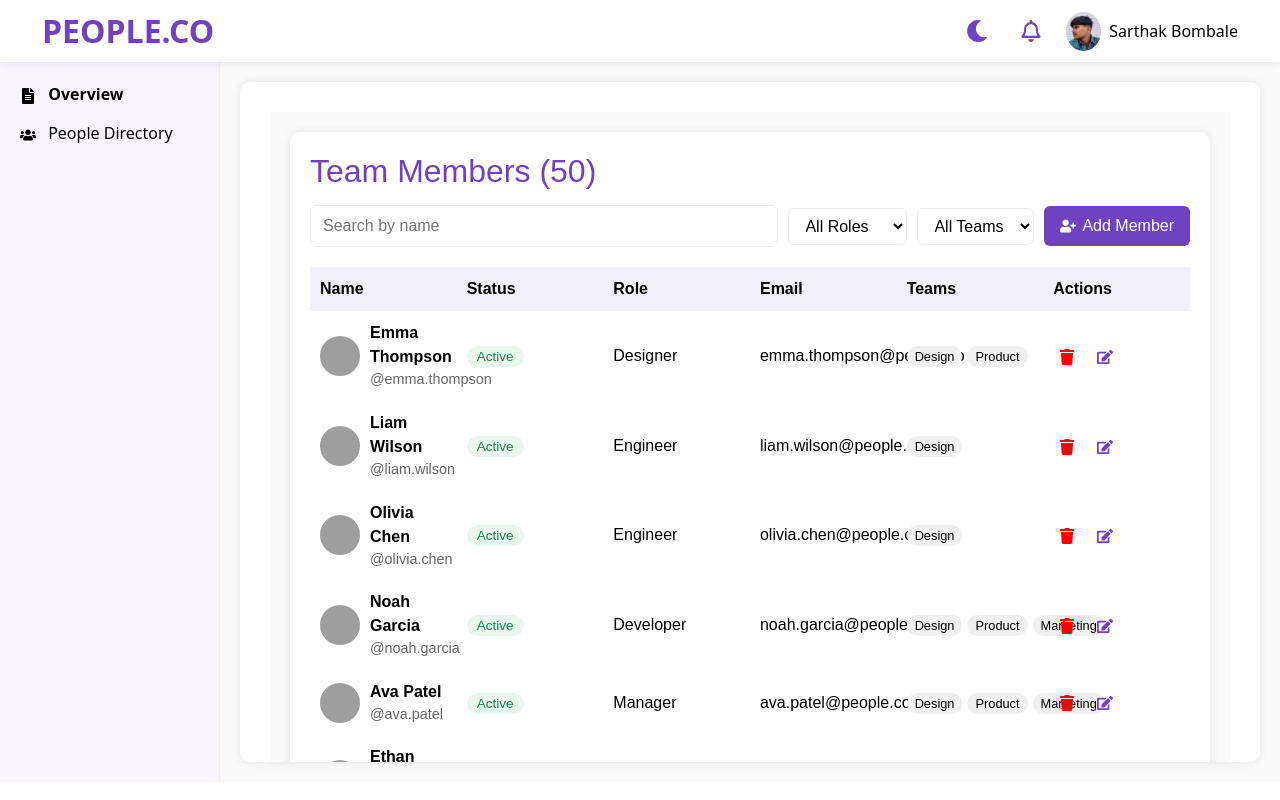
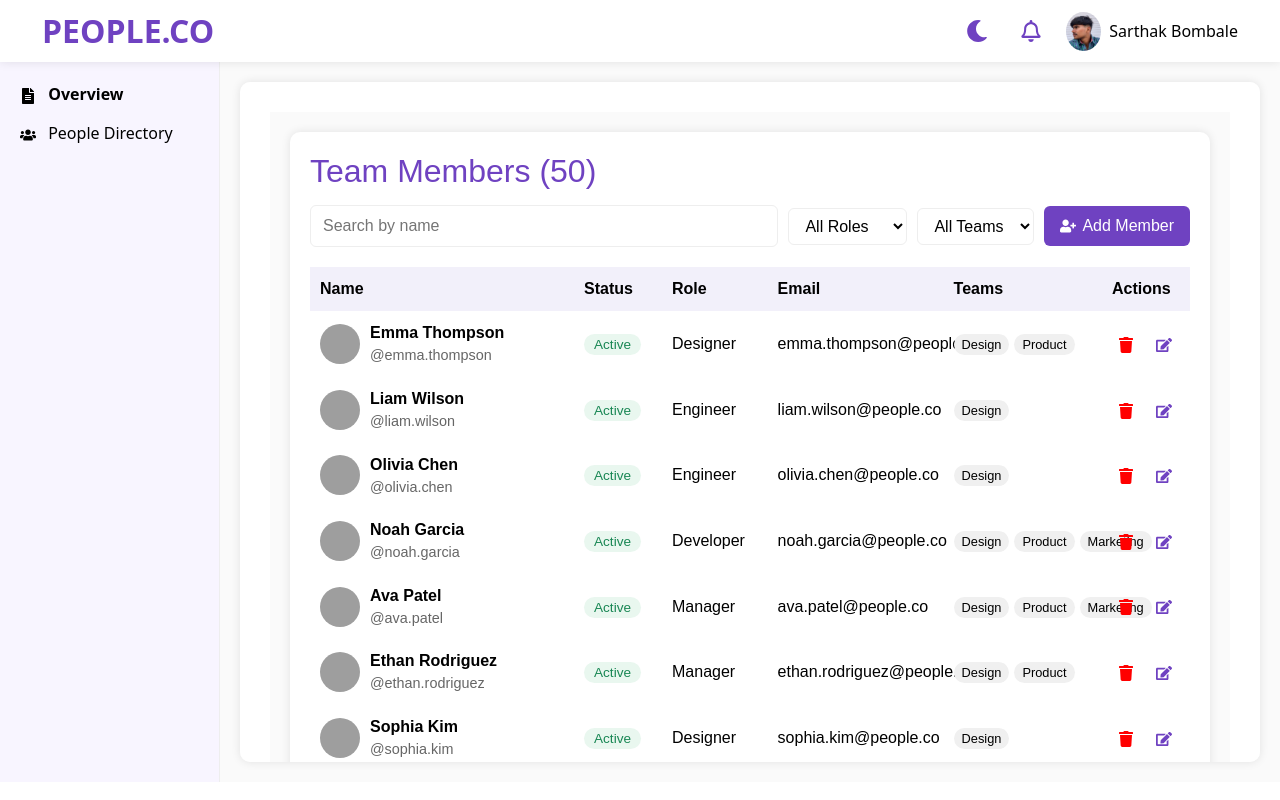
Before and after one commit to sarthakbombale/PeopleDirectory, a React (Vite) app: page /overview/people in a window 1280 px wide. Built offline with nearby package versions, Linux system fonts and the light colour scheme; grey boxes are pictures that could not be loaded.

Commit message:
chore(table): set explicit column widths so Email/Teams/Actions have enough space

```diff
--- a/src/Components/People.jsx
+++ b/src/Components/People.jsx
@@ -269,6 +269,15 @@ function People() {
                 color: theme.colors.text,
               }}
             >
+              {/* Explicit column width allocations so Email, Teams and Actions get enough space */}
+              <colgroup>
+                <col style={{ width: '30%' }} /> {/* Name */}
+                <col style={{ width: '10%' }} /> {/* Status */}
+                <col style={{ width: '12%' }} /> {/* Role */}
+                <col style={{ width: '20%' }} /> {/* Email */}
+                <col style={{ width: '18%' }} /> {/* Teams */}
+                <col style={{ width: '10%' }} /> {/* Actions */}
+              </colgroup>
             <thead>
               {/* Removed bottom border on header row to avoid the thin horizontal line */}
               <tr style={{ background: theme.colors.tableHeader }}>
```
